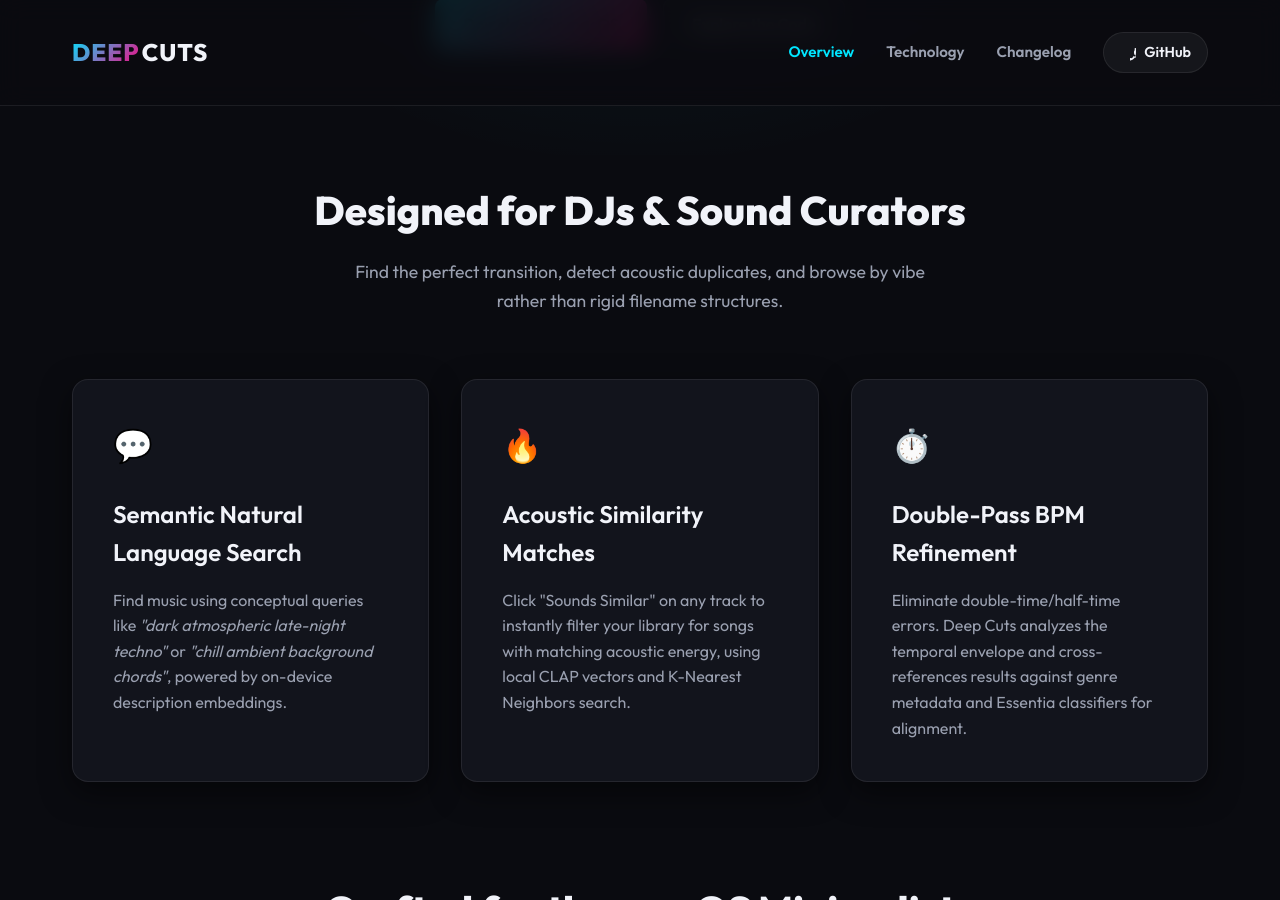
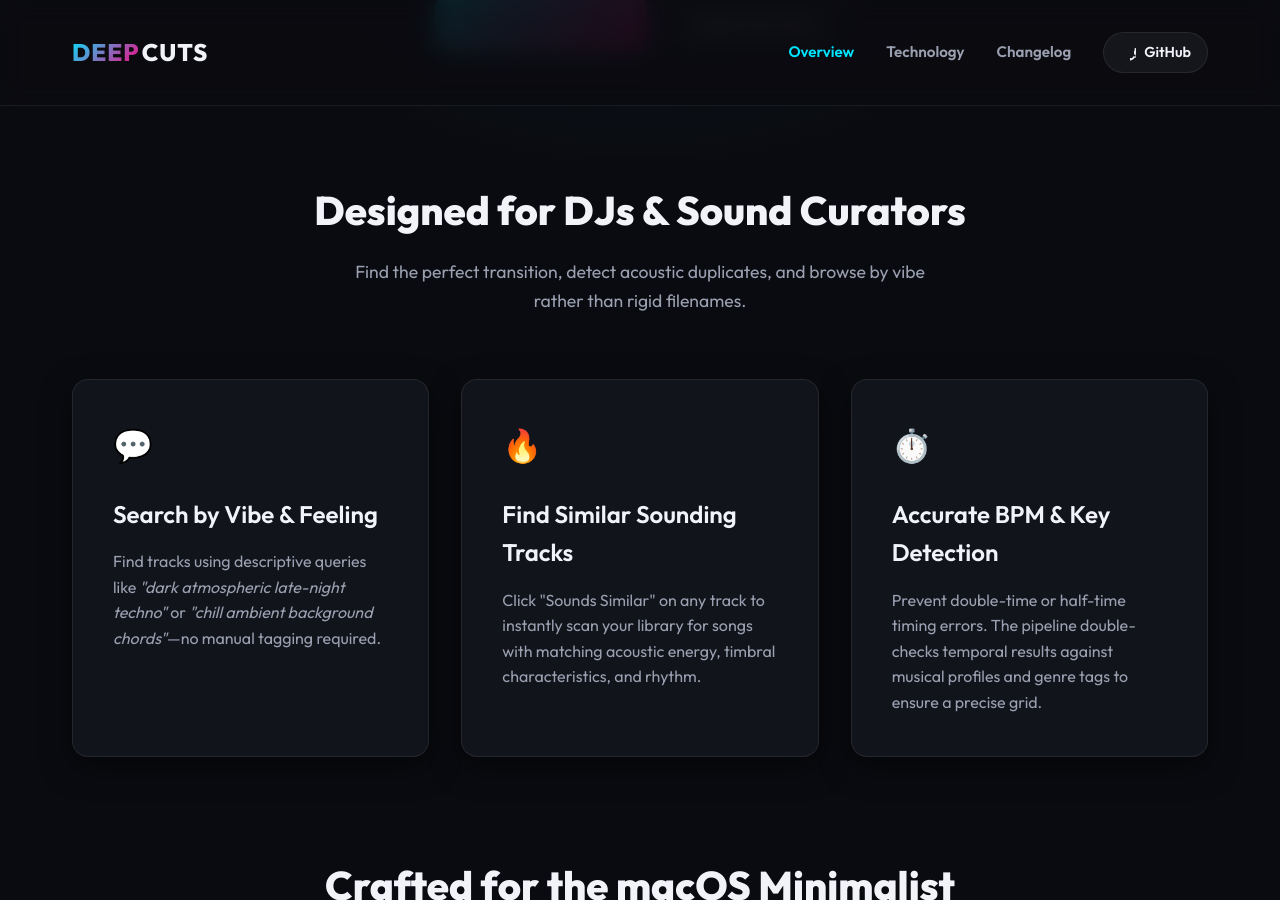
Before and after one commit to robertolupi/deep-cuts, a Jekyll site: the page built from docs/index.html, in a window 1280 px wide and 900 px high, scrolled down 525 px. Built offline with Jekyll 4.4.1, drawn with Linux system fonts in a browser that asks for light colours.

Commit message:
style: simplify DJ copy in homepage to remove developer jargon

```diff
--- a/docs/index.html
+++ b/docs/index.html
@@ -22,26 +22,26 @@
 <section class="features-section">
   <div class="section-header">
     <h2>Designed for DJs & Sound Curators</h2>
-    <p>Find the perfect transition, detect acoustic duplicates, and browse by vibe rather than rigid filename structures.</p>
+    <p>Find the perfect transition, detect acoustic duplicates, and browse by vibe rather than rigid filenames.</p>
   </div>
 
   <div class="features-grid">
     <div class="feature-card">
       <span class="feature-icon">💬</span>
-      <h3>Semantic Natural Language Search</h3>
-      <p>Find music using conceptual queries like <em>"dark atmospheric late-night techno"</em> or <em>"chill ambient background chords"</em>, powered by on-device description embeddings.</p>
+      <h3>Search by Vibe & Feeling</h3>
+      <p>Find tracks using descriptive queries like <em>"dark atmospheric late-night techno"</em> or <em>"chill ambient background chords"</em>—no manual tagging required.</p>
     </div>
 
     <div class="feature-card">
       <span class="feature-icon">🔥</span>
-      <h3>Acoustic Similarity Matches</h3>
-      <p>Click "Sounds Similar" on any track to instantly filter your library for songs with matching acoustic energy, using local CLAP vectors and K-Nearest Neighbors search.</p>
+      <h3>Find Similar Sounding Tracks</h3>
+      <p>Click "Sounds Similar" on any track to instantly scan your library for songs with matching acoustic energy, timbral characteristics, and rhythm.</p>
     </div>
 
     <div class="feature-card">
       <span class="feature-icon">⏱️</span>
-      <h3>Double-Pass BPM Refinement</h3>
-      <p>Eliminate double-time/half-time errors. Deep Cuts analyzes the temporal envelope and cross-references results against genre metadata and Essentia classifiers for alignment.</p>
+      <h3>Accurate BPM & Key Detection</h3>
+      <p>Prevent double-time or half-time timing errors. The pipeline double-checks temporal results against musical profiles and genre tags to ensure a precise grid.</p>
     </div>
   </div>
 </section>
```
